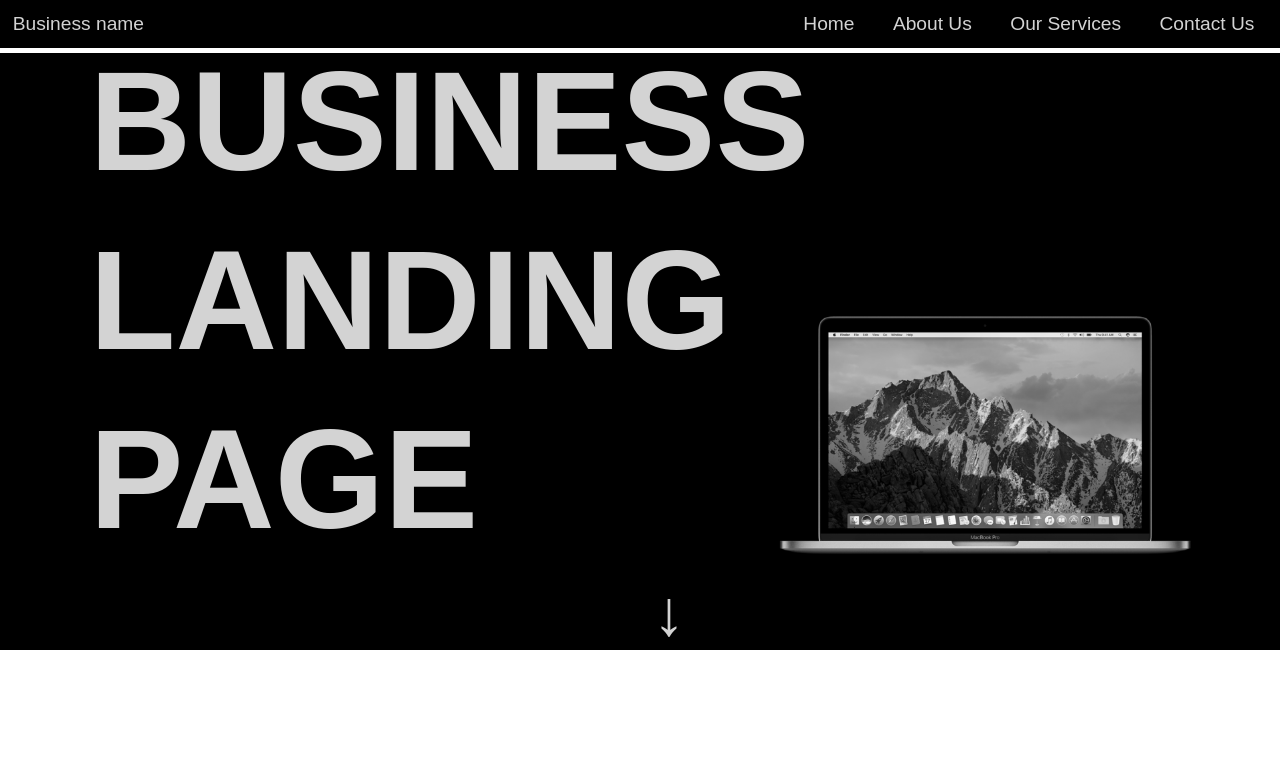
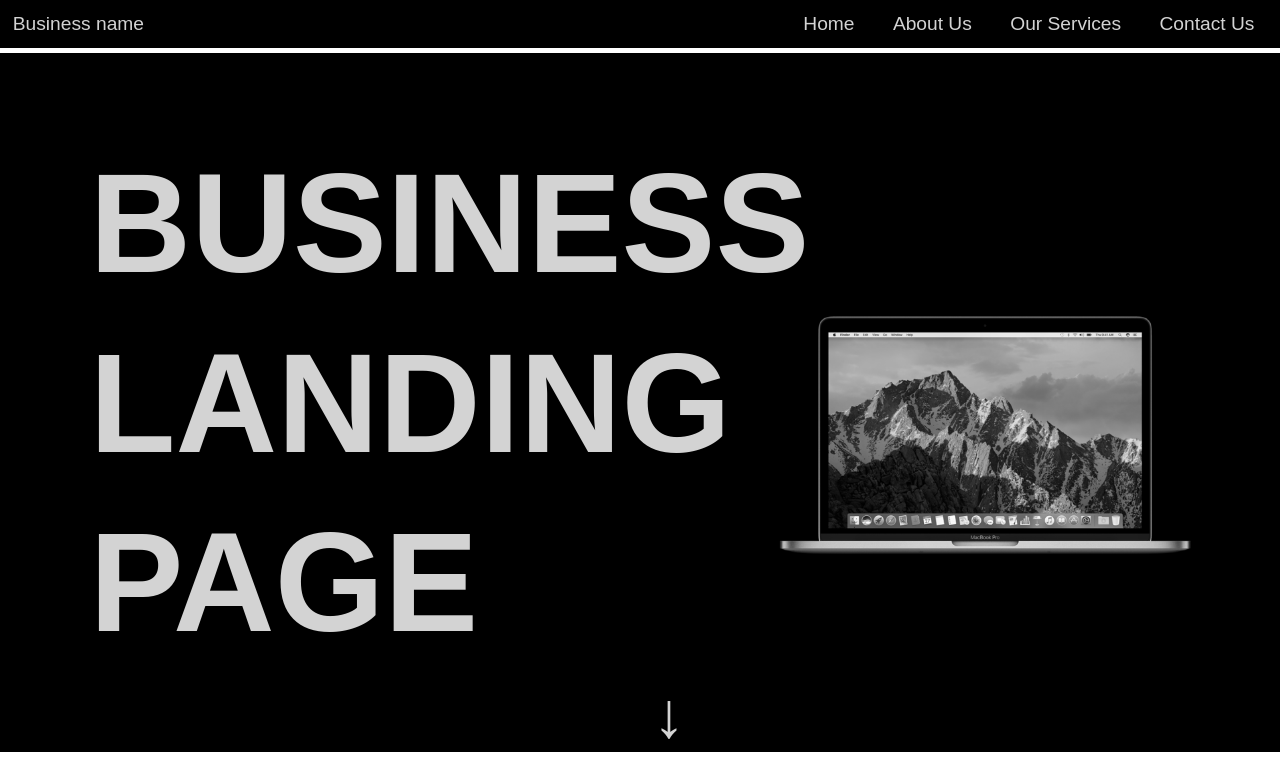
Before and after one commit to sanjeetsk/BusinessLandingPage, a plain HTML site: page index.html in a window 1280 px wide. Shown: the top 781 px of the page. Drawn offline with nearby package versions, Linux system fonts and the light colour scheme; grey boxes are pictures that could not be loaded.

Commit message:
first commit

```diff
--- a/style.css
+++ b/style.css
@@ -33,10 +33,8 @@ a{
 }
 
 .home{
-
+    padding-top: 8vw;
     display: block;
-    justify-content: space-between;
-    align-items: center;
     background-color: black;
     width: 100%;
     color: white;
```
